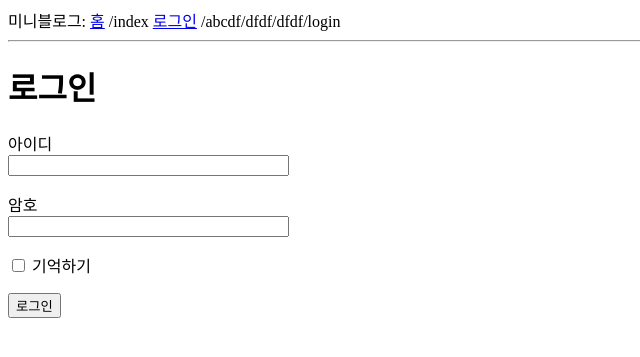
After one commit to cskwork/python-flask-microblog, a Flask app: page /abcdf/dfdf/dfdf/login in a window 1280 px wide. The commit adds this page. Shown: the top 357 px of the page, without its empty margins (0-640 px from the left). Run offline with Flask 2, Linux system fonts and the light colour scheme.

Commit message:
add forms and template

```diff
--- a/app/__init__.py
+++ b/app/__init__.py
@@ -1,10 +1,15 @@
 from flask import Flask
+from config import Config
 
 app = Flask(__name__)
+app.config.from_object(Config)
 
 from app import routes
 
+
+
 """
+set FLASK_ENV=development
 creates the application object as an instance of class Flask imported from the flask package
 __name__ variable passed to the Flask class is a Python predefined variable, which is set to the name of the module in which it is used.
 """
--- /dev/null
+++ b/app/config.py
@@ -0,0 +1,6 @@
+import os
+basedir = os.path.abspath(os.path.dirname(__file__))
+
+class Config(object):
+	SECRET_KEY = os.environ.get('SECRET_KEY') or 'you-will-never-guess'
+	SQLALCHEMY
--- /dev/null
+++ b/app/forms.py
@@ -0,0 +1,9 @@
+from flask_wtf import FlaskForm
+from wtforms import StringField, PasswordField, BooleanField, SubmitField
+from wtforms.validators import DataRequired
+
+class LoginForm(FlaskForm):
+	username = StringField('아이디', validators=[DataRequired()])
+	password = PasswordField('암호', validators=[DataRequired()])
+	remember_me = BooleanField('기억하기')
+	submit = SubmitField('로그인')
--- a/app/routes.py
+++ b/app/routes.py
@@ -1,5 +1,6 @@
-from flask import render_template
+from flask import render_template, flash, redirect, url_for
 from app import app
+from app.forms import LoginForm
 
 @app.route('/')
 @app.route('/index')
@@ -16,6 +17,18 @@ def index():
                 }
             ]
     return render_template('index.html', title='Home', user=user, posts=posts)
+
+@app.route('/abcdf/dfdf/dfdf/login', methods=['GET', 'POST'])
+def login():
+    form = LoginForm()
+    if form.validate_on_submit():
+        flash('Login requested for user {}, remember_me{}'.format(
+            form.username.data, form.remember_me.data))
+        return redirect('/index')
+
+    return render_template('login.html', tittle='로그인', form=form)
+
+
 
 """
  @app.route decorator creates an association between the URL given as an argument and the function.
--- a/app/templates/base.html
+++ b/app/templates/base.html
@@ -1,14 +1,31 @@
 <html>
     <head>
       {% if title %}
-      <title>{{ title }} - Microblog</title>
+      <title>{{ title }} - 미니 블로그</title>
       {% else %}
-      <title>Welcome to Microblog</title>
+      <title>미니블로그에 오신걸 환영합니다</title>
       {% endif %}
     </head>
     <body>
-        <div>Microblog: <a href="/index">Home</a></div>
+        <div>미니블로그:
+          <!-- <a href="/index">홈</a>
+          <a href="/login">로그인</a> -->
+          <a href="{{url_for('index')}}">홈</a> {{url_for('index')}}
+          <a href="{{url_for('login')}}">로그인</a> {{url_for('login')}}
+        </div>
         <hr>
+
+<!-- FLASH MESSAGE -->
+        {% with messages = get_flashed_messages()%}
+        {% if messages %}
+        <ul>
+          {% for message in messages %}
+          <li>{{message}}</li>
+          {% endfor %}
+        </ul>
+        {% endif %}
+        {% endwith %}
+
         {% block content %}{% endblock %}
     </body>
 </html>
--- /dev/null
+++ b/app/templates/login.html
@@ -0,0 +1,24 @@
+{% extends "base.html" %}
+
+{% block content %}
+	<h1>로그인</h1>
+	<form action="" method="post" novalidate>
+		{{form.hidden_tag()}}
+		<p>
+			{{form.username.label}}<br>
+			{{form.username(size=32)}}<br>
+			{% for error in form.username.errors%}
+			<span style="color:red;">[{{error}}]</span>
+			{%endfor%}
+		</p>
+		<p>
+			{{form.password.label}}<br>
+			{{form.password(size=32)}}<br>
+			{% for error in form.password.errors%}
+			<span style="color:red;">[{{error}}]</span>
+			{%endfor%}
+		</p>
+		<p>{{form.remember_me()}} {{form.remember_me.label}}</p>
+		<p>{{form.submit()}}</p>
+	</form>
+{% endblock %}
--- /dev/null
+++ b/config.py
@@ -0,0 +1,4 @@
+import os
+
+class Config(object):
+	SECRET_KEY = os.environ.get('SECRET_KEY') or 'you-will-never-guess'
```
